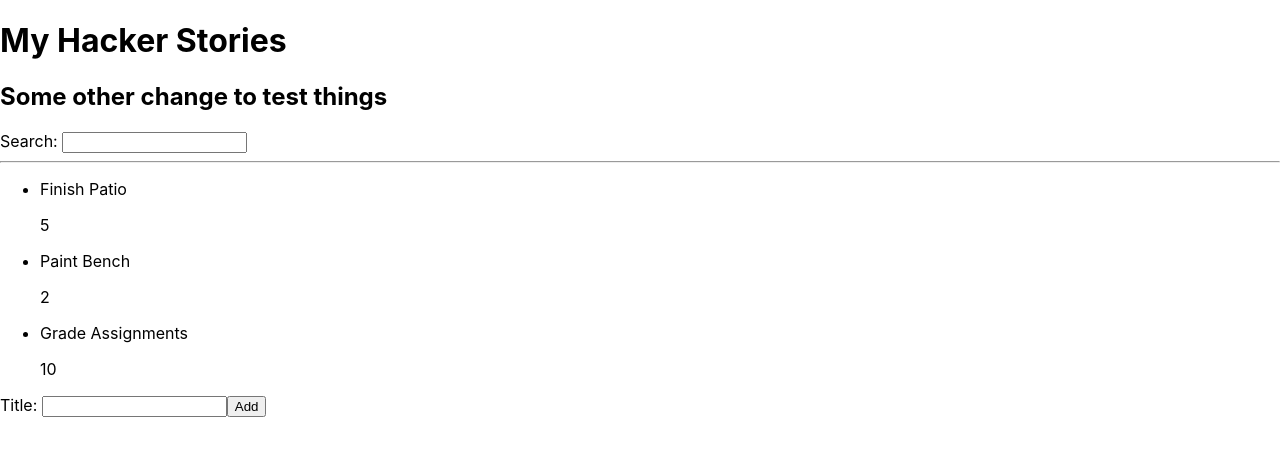
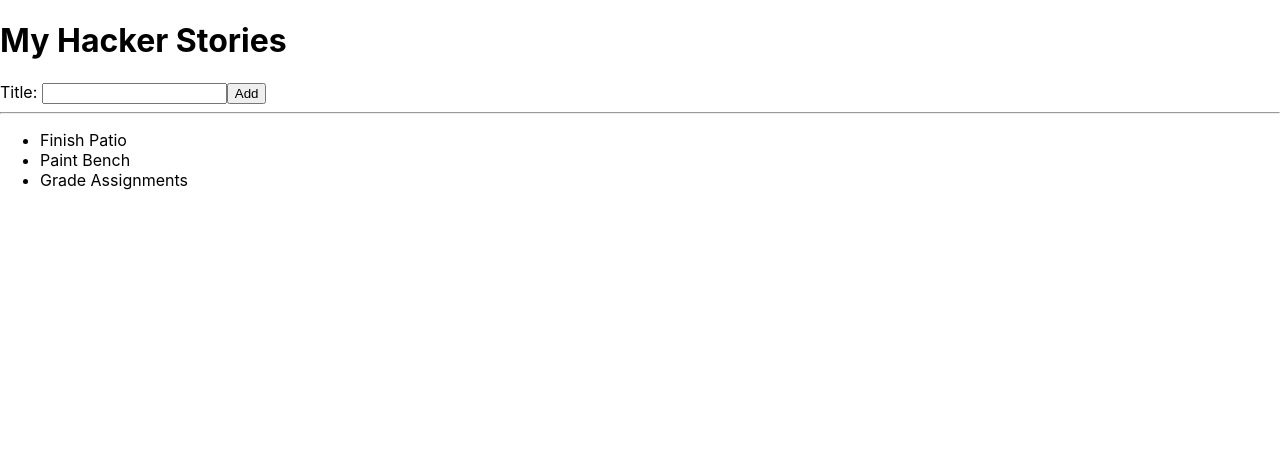
Before and after one commit to Just-Bob-Dev/ctd-road-to-react-follow-along, a React (Create React App) app: page / in a window 1280 px wide. Shown: the top 456 px of the page. Built offline with nearby package versions, Linux system fonts and the light colour scheme.

Commit message:
working on lesson1-3

```diff
--- a/src/AddTodoForm.js
+++ b/src/AddTodoForm.js
@@ -1,13 +1,30 @@
 import * as React from 'react';
 
-function AddTodoForm() {
+function AddTodoForm(props) {
+    // const [todoTitle, setTodoTitle] = React.useState('');
+
+    const handleAddTodo = (event) => {
+        event.preventDefault();
+
+        const newTodo = event.target.title.value;
+
+        props.onAddTodo(newTodo);
+
+        event.target.title.value = '';
+        // setSearchTerm(event.target.value);
+        // console.log("about to pass up");
+        // props.onSearch(event);
+    }
     return(
         <div>
-            <form>
+            <form onSubmit={handleAddTodo}>
                 <label htmlFor='todoForm'>Title: </label>
-                <input id='todoForm'></input>
+                <input id='todoForm' name="title" ></input>
                 <button type='submit'>Add</button>
             </form>
+            {/* <p>
+                Searching for: <strong>{todoTitle}</strong>
+            </p> */}
         </div>
     )
 }
--- a/src/App.js
+++ b/src/App.js
@@ -4,23 +4,56 @@ import AddTodoForm from './AddTodoForm';
 
 
 function Search() {
+  const handleChange = (event) => {
+    console.log(event);
+  }
+
+  const handleMouseOver = (event) => {
+    console.log(event);
+  }
+
   return(
     <div>
       <label htmlFor="search"> Search: </label>
-      <input id="search" type="text" />
+      <input id="search" type="text" onChange={handleChange} onMouseOver={handleMouseOver}/>
     </div>
   )
 }
 
 function App() {
+  // const handleAddition = (event) => {
+  //   console.log("caught it: ", event.target.value);
+  // }
+  const [newTodo, setNewTodo] = React.useState('');
+
+  const todoItems = [
+    {
+      id: 0,
+      title: 'Finish Patio',
+      author: 'Bob',
+      points: 5
+    },
+    {
+      id: 1,
+      title: 'Paint Bench',
+      author: 'Bob',
+      points: 2
+    },
+    {
+      id: 2,
+      title: 'Grade Assignments',
+      author: 'Bob',
+      points: 10
+    }
+  ]
+
   return(
     <div>
       <h1>My Hacker Stories</h1>
-      <h2>Some other change to test things</h2>
-      <Search />
+      <AddTodoForm onAddTodo={setNewTodo}/>
       <hr />
-      <TodoList />
-      <AddTodoForm />
+      <TodoList list={todoItems} />
+      <p>{newTodo}</p>
     </div>
   );
 }
--- a/src/TodoList.js
+++ b/src/TodoList.js
@@ -1,37 +1,13 @@
 import * as  React from 'react';
+import TodoListItem from './TodoListItem';
 
-const todoList = [
-    {
-      id: 0,
-      title: 'Finish Patio',
-      author: 'Bob',
-      points: 5
-    },
-    {
-      id: 1,
-      title: 'Paint Bench',
-      author: 'Bob',
-      points: 2
-    },
-    {
-      id: 2,
-      title: 'Grade Assignments',
-      author: 'Bob',
-      points: 10
-    }
-  ]
-
-function TodoList() {
+function TodoList(props) {
+  const {list} = props
     return(
         <ul>
           {
-            todoList.map(function(item) {
-              return (
-                <li key={item.id}>{item.title}
-                  <p>{item.points}</p>
-                  <p>{item.url}</p>
-                </li>
-              );
+            list.map(function(listItem) {
+              return (<TodoListItem key={listItem.id} item={listItem}/>);
             })
           }
         </ul>
--- /dev/null
+++ b/src/TodoListItem.js
@@ -0,0 +1,10 @@
+import * as  React from 'react';
+
+function TodoListItem(props) {
+    const {item} = props;
+    return(
+        <li>{item.title}</li>
+    );
+}
+
+export default TodoListItem;
```
